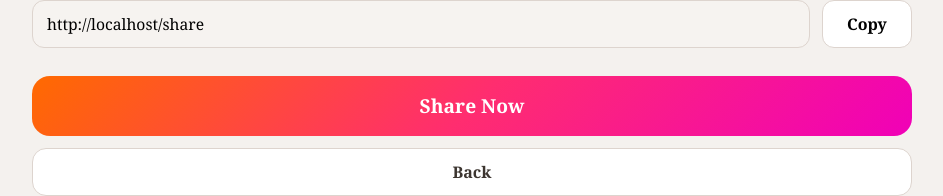
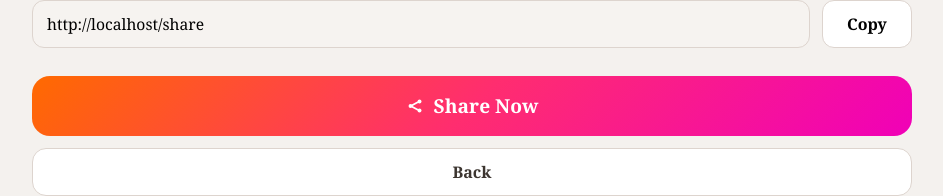
Before and after one commit to Archieemp2025/SunSafety_App_Frontend, a Vue app in the folder sun_safety/: page /share in a window 1280 px wide. Shown: the part 745-941 px from the top of the page, without its empty margins (168-1111 px from the left). Built offline with nearby package versions, Linux system fonts and the light colour scheme.

Commit message:
Added share icon to the share now button in share page

```diff
--- a/sun_safety/src/views/SharePage.vue
+++ b/sun_safety/src/views/SharePage.vue
@@ -200,7 +200,16 @@ const goBack = () => {
 
       <div class="share-actions">
         <button class="share-now-btn" type="button" @click="shareNow">
-          Share Now
+            <span class="share-now-icon" aria-hidden="true">
+                <svg viewBox="0 0 24 24" class="share-now-icon-svg">
+                <circle cx="6" cy="12" r="2.6" fill="currentColor" />
+                <circle cx="18" cy="6" r="2.6" fill="currentColor" />
+                <circle cx="18" cy="18" r="2.6" fill="currentColor" />
+                <line x1="8.2" y1="11" x2="15.6" y2="7.1" stroke="currentColor" stroke-width="2.4" stroke-linecap="round" />
+                <line x1="8.2" y1="13" x2="15.6" y2="16.9" stroke="currentColor" stroke-width="2.4" stroke-linecap="round" />
+                </svg>
+            </span>
+            <span>Share Now</span>
         </button>
         <button class="back-btn" type="button" @click="goBack">
           Back
@@ -390,6 +399,10 @@ const goBack = () => {
   font-size: 1.2rem;
   font-weight: 800;
   cursor: pointer;
+   display: inline-flex;
+  align-items: center;
+  justify-content: center;
+  gap: 10px;
 }
 
 .back-btn {
@@ -551,4 +564,17 @@ const goBack = () => {
   background: #1e88ff;
   color: #ffffff;
 }
+
+.share-now-icon {
+  display: inline-flex;
+  align-items: center;
+  justify-content: center;
+  line-height: 0;
+}
+
+.share-now-icon-svg {
+  width: 18px;
+  height: 18px;
+  display: block;
+}
 </style>
```
